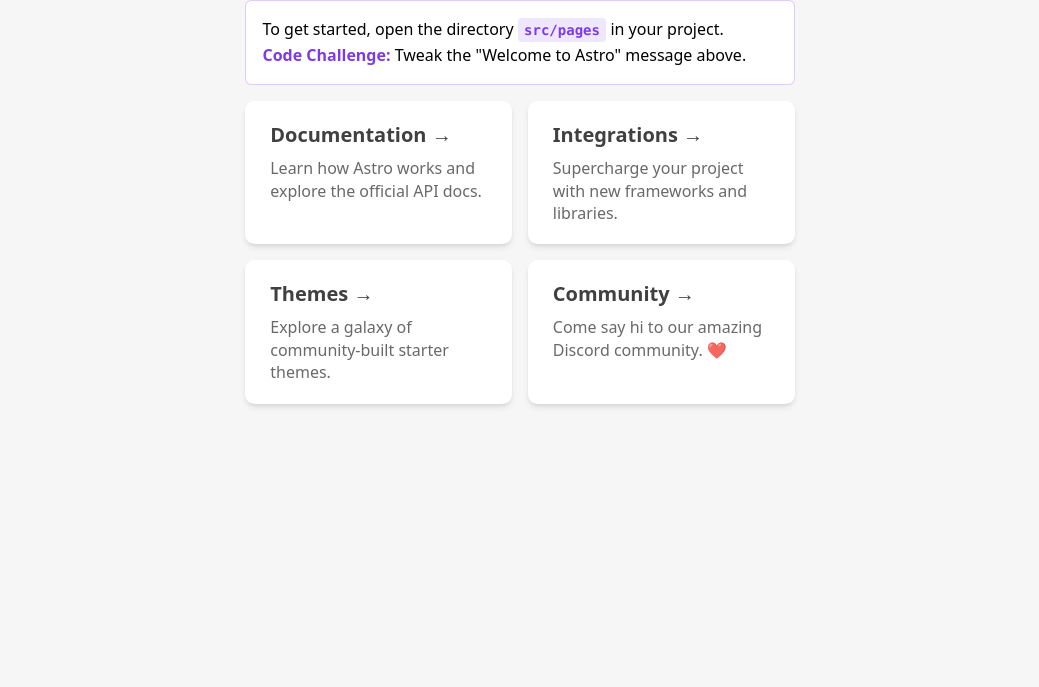
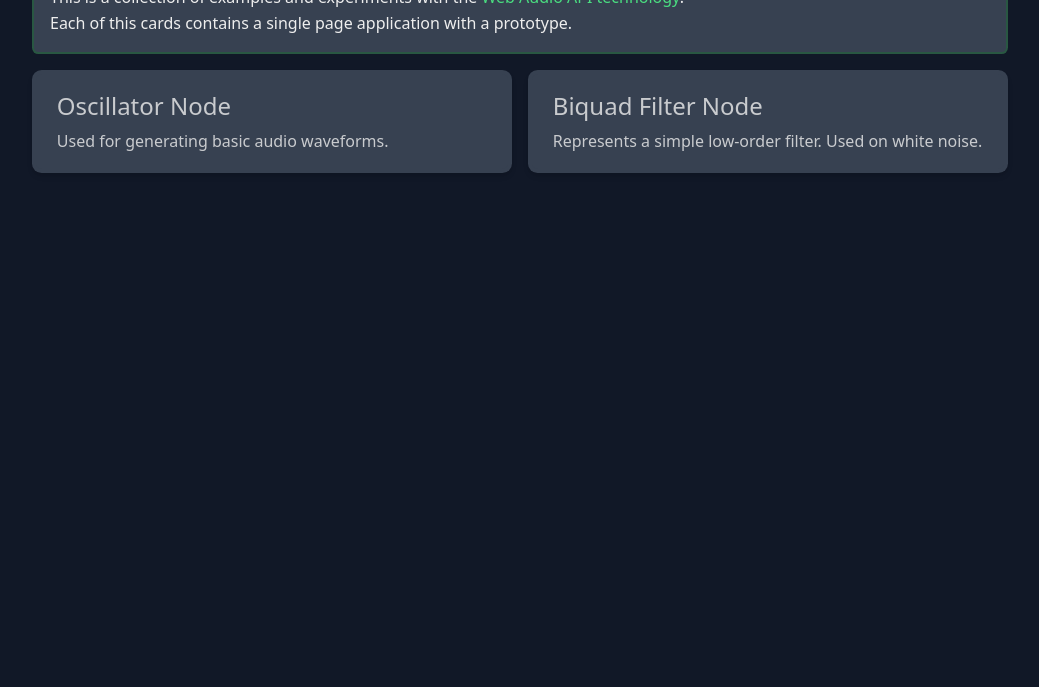
Before and after one commit to gullomagico/webaudio, an Astro site: page / in a window 1280 px wide. Shown: the part 113-800 px from the top of the page, without its empty margins (120-1159 px from the left). Built offline with nearby package versions, Linux system fonts and the light colour scheme; Astro itself is replaced by a stand-in of ours.

Commit message:
New Homepage

```diff
--- a/astro.config.mjs
+++ b/astro.config.mjs
@@ -1,4 +1,8 @@
 import { defineConfig } from 'astro/config';
 
+import tailwind from "@astrojs/tailwind";
+
 // https://astro.build/config
-export default defineConfig({});
+export default defineConfig({
+  integrations: [tailwind()]
+});
--- a/package.json
+++ b/package.json
@@ -21,6 +21,8 @@
     "astro": "astro"
   },
   "dependencies": {
-    "astro": "^2.9.1"
+    "@astrojs/tailwind": "^4.0.0",
+    "astro": "^2.9.1",
+    "tailwindcss": "^3.3.3"
   }
 }
--- a/src/components/Card.astro
+++ b/src/components/Card.astro
@@ -8,11 +8,10 @@
 const { href, title, body } = Astro.props;
 ---
 
-<li class="link-card">
-	<a href={href}>
-		<h2>
+<li class="link-card bg-gray-700">
+	<a class="bg-gray-700" href={href}>
+		<h2 class="text-2xl">
 			{title}
-			<span>&rarr;</span>
 		</h2>
 		<p>
 			{body}
@@ -24,12 +23,11 @@
 		list-style: none;
 		display: flex;
 		padding: 0.25rem;
-		background-color: white;
 		background-image: none;
 		background-size: 400%;
 		border-radius: 0.6rem;
 		background-position: 100%;
-		transition: background-position 0.6s cubic-bezier(0.22, 1, 0.36, 1);
+		transition: background-position 1s cubic-bezier(0.22, 1, 0.36, 1);
 		box-shadow: 0 4px 6px -1px rgba(0, 0, 0, 0.1), 0 2px 4px -2px rgba(0, 0, 0, 0.1);
 	}
 
@@ -39,8 +37,6 @@
 		line-height: 1.4;
 		padding: 1rem 1.3rem;
 		border-radius: 0.35rem;
-		color: #111;
-		background-color: white;
 		opacity: 0.8;
 	}
 	h2 {
@@ -51,7 +47,6 @@
 	p {
 		margin-top: 0.5rem;
 		margin-bottom: 0;
-		color: #444;
 	}
 	.link-card:is(:hover, :focus-within) {
 		background-position: 0;
--- a/src/layouts/Layout.astro
+++ b/src/layouts/Layout.astro
@@ -7,12 +7,12 @@
 ---
 
 <!DOCTYPE html>
-<html lang="en">
+<html lang="en" class="bg-gray-800">
 	<head>
 		<meta charset="UTF-8" />
-		<meta name="description" content="Astro description">
+		<meta name="description" content="A collection of examples and experiments with the Web Audio API technology.">
 		<meta name="viewport" content="width=device-width" />
-		<link rel="icon" type="image/svg+xml" href="/favicon.svg" />
+		<link rel="icon" type="image/x-icon" href="/favicon.ico" />
 		<meta name="generator" content={Astro.generator} />
 		<title>{title}</title>
 	</head>
--- a/src/pages/index.astro
+++ b/src/pages/index.astro
@@ -1,51 +1,57 @@
 ---
-import Layout from '../layouts/Layout.astro';
 import Card from '../components/Card.astro';
 ---
 
-<Layout title="Welcome to Astro.">
-	<main>
-		<h1>Welcome to <span class="text-gradient">Astro</span></h1>
-		<p class="instructions">
-			To get started, open the directory <code>src/pages</code> in your project.<br />
-			<strong>Code Challenge:</strong> Tweak the "Welcome to Astro" message above.
+<!DOCTYPE html>
+<html lang="en" class="bg-gray-900">
+	<head>
+		<meta charset="UTF-8" />
+		<meta name="description" content="A collection of examples and experiments with the Web Audio API technology.">
+		<meta name="viewport" content="width=device-width" />
+		<link rel="icon" type="image/x-icon" href="/favicon.ico" />
+		<meta name="generator" content={Astro.generator} />
+		<title>Home - WebAudio</title>
+	</head>
+	<body>
+		<main class="m-auto p-6 max-w-5xl">
+			<h1 class="text-4xl font-bold text-center">Welcome to <span class="text-gradient">WebAudio</span></h1>
+			<p class="instructions bg-gray-700">
+				This is a collection of examples and experiments with the
+				<a class="text-green-400" href="https://developer.mozilla.org/en-US/docs/Web/API/Web_Audio_API" target="_blank">Web Audio API technology</a>.<br />
+				Each of this cards contains a single page application with a prototype.
 			</p>
 			<ul role="list" class="link-card-grid">
 				<Card
-				href="https://docs.astro.build/"
-				title="Documentation"
-				body="Learn how Astro works and explore the official API docs."
+					href="/oscillator"
+					title="Oscillator Node"
+					body="Used for generating basic audio waveforms."
 				/>
 				<Card
-				href="https://astro.build/integrations/"
-				title="Integrations"
-				body="Supercharge your project with new frameworks and libraries."
-			/>
-			<Card
-				href="https://astro.build/themes/"
-				title="Themes"
-				body="Explore a galaxy of community-built starter themes."
-			/>
-			<Card
-				href="https://astro.build/chat/"
-				title="Community"
-				body="Come say hi to our amazing Discord community. ❤️"
+					href="/filters"
+					title="Biquad Filter Node"
+					body="Represents a simple low-order filter. Used on white noise."
 				/>
 			</ul>
 		</main>
-</Layout>
+	</body>
+</html>
+
+<style is:global>
+	:root {
+		--accent: 0, 150, 20;
+		--accent-gradient: linear-gradient(45deg, rgb(var(--accent)), #59db59 30%, #c3ffa8 60%);
+	}
+	html {
+		color: #eee;
+		font-family: system-ui, sans-serif;
+	}
+	code {
+		font-family: Menlo, Monaco, Lucida Console, Liberation Mono, DejaVu Sans Mono,
+			Bitstream Vera Sans Mono, Courier New, monospace;
+	}
+</style>
 
 <style>
-	main {
-		margin: auto;
-		padding: 1.5rem;
-		max-width: 60ch;
-	}
-	h1 {
-		font-size: 3rem;
-		font-weight: 800;
-		margin: 0;
-	}
 	.text-gradient {
 		background-image: var(--accent-gradient);
 		-webkit-background-clip: text;
@@ -56,8 +62,7 @@
 	.instructions {
 		line-height: 1.6;
 		margin: 1rem 0;
-		border: 1px solid rgba(var(--accent), 25%);
-		background-color: white;
+		border: 2px solid rgba(var(--accent), 25%);
 		padding: 1rem;
 		border-radius: 0.4rem;
 	}
--- /dev/null
+++ b/tailwind.config.cjs
@@ -0,0 +1,8 @@
+/** @type {import('tailwindcss').Config} */
+module.exports = {
+	content: ['./src/**/*.{astro,html,js,jsx,md,mdx,svelte,ts,tsx,vue}'],
+	theme: {
+		extend: {},
+	},
+	plugins: [],
+}
```
Also changed, not shown: public/favicon.ico (added), public/favicon.svg (deleted), 1 other file. Lines whose indentation alone changed are shown as unchanged.
